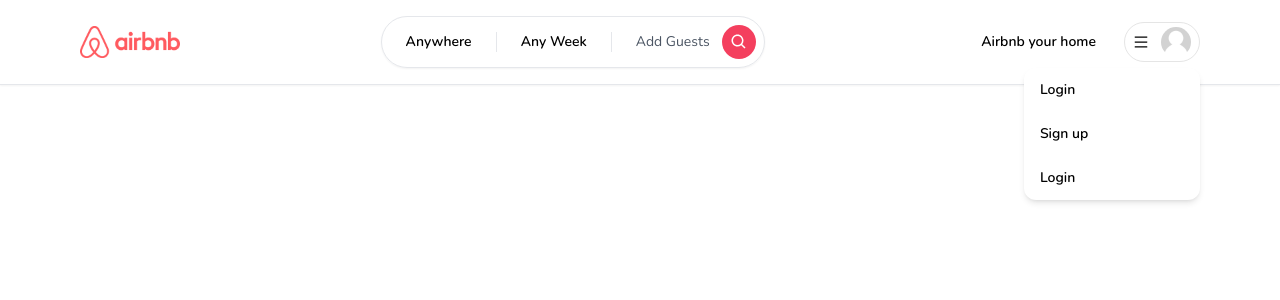
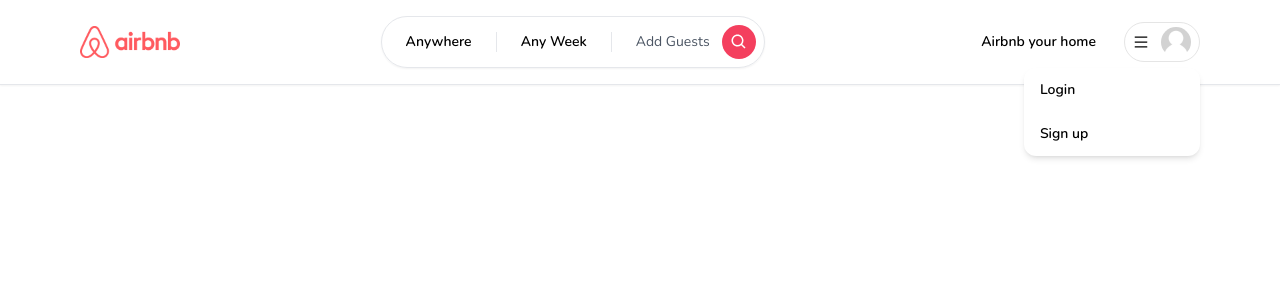
Before and after one commit to CDenisUa/NextJS, a Next.js app in the folder airbnb/: page / in a window 1280 px wide. Both pictures are taken after a click on the element 1161 px from the left and 42 px from the top of the page. Shown: the top 300 px of the page. Built offline with nearby package versions, Linux system fonts and the light colour scheme.

Commit message:
Fix hover effect of MenuItem

```diff
--- a/airbnb/src/components/menu-item/index.tsx
+++ b/airbnb/src/components/menu-item/index.tsx
@@ -11,7 +11,7 @@ const MenuItem: FC<MenuItemPropTypes> = ({ onClick, label }) => {
             className='
                 px-4
                 py-3
-                hover-neutral-100
+                hover:bg-neutral-100
                 transition
                 font-semibold
             '
--- a/airbnb/src/components/user-menu/index.tsx
+++ b/airbnb/src/components/user-menu/index.tsx
@@ -85,10 +85,6 @@ const UserMenu: FC = () => {
                                 onClick={() => {}}
                                 label='Sign up'
                             />
-                            <MenuItem
-                                onClick={() => {}}
-                                label='Login'
-                            />
                         </div>
                     </div>
             }
```
